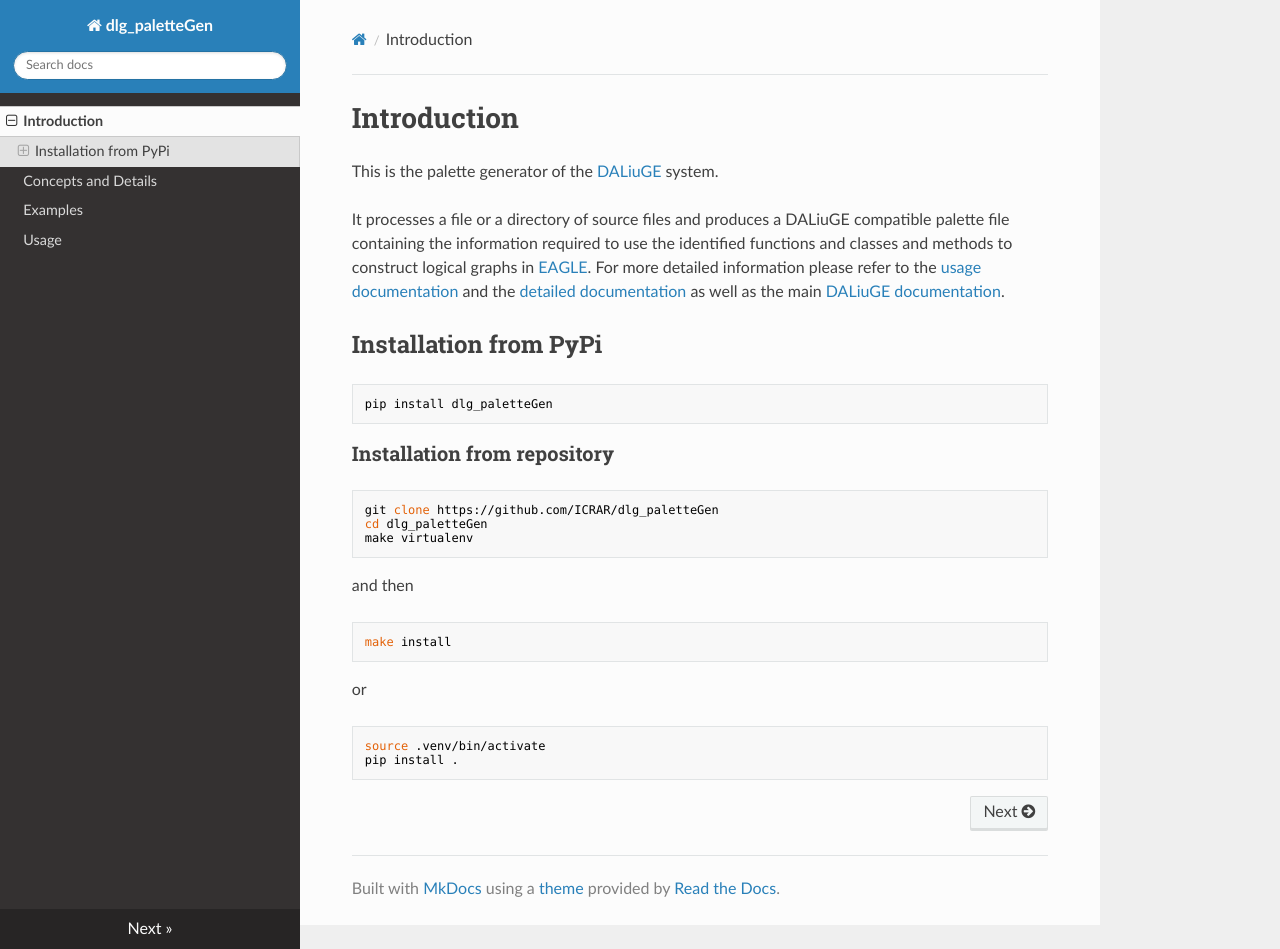
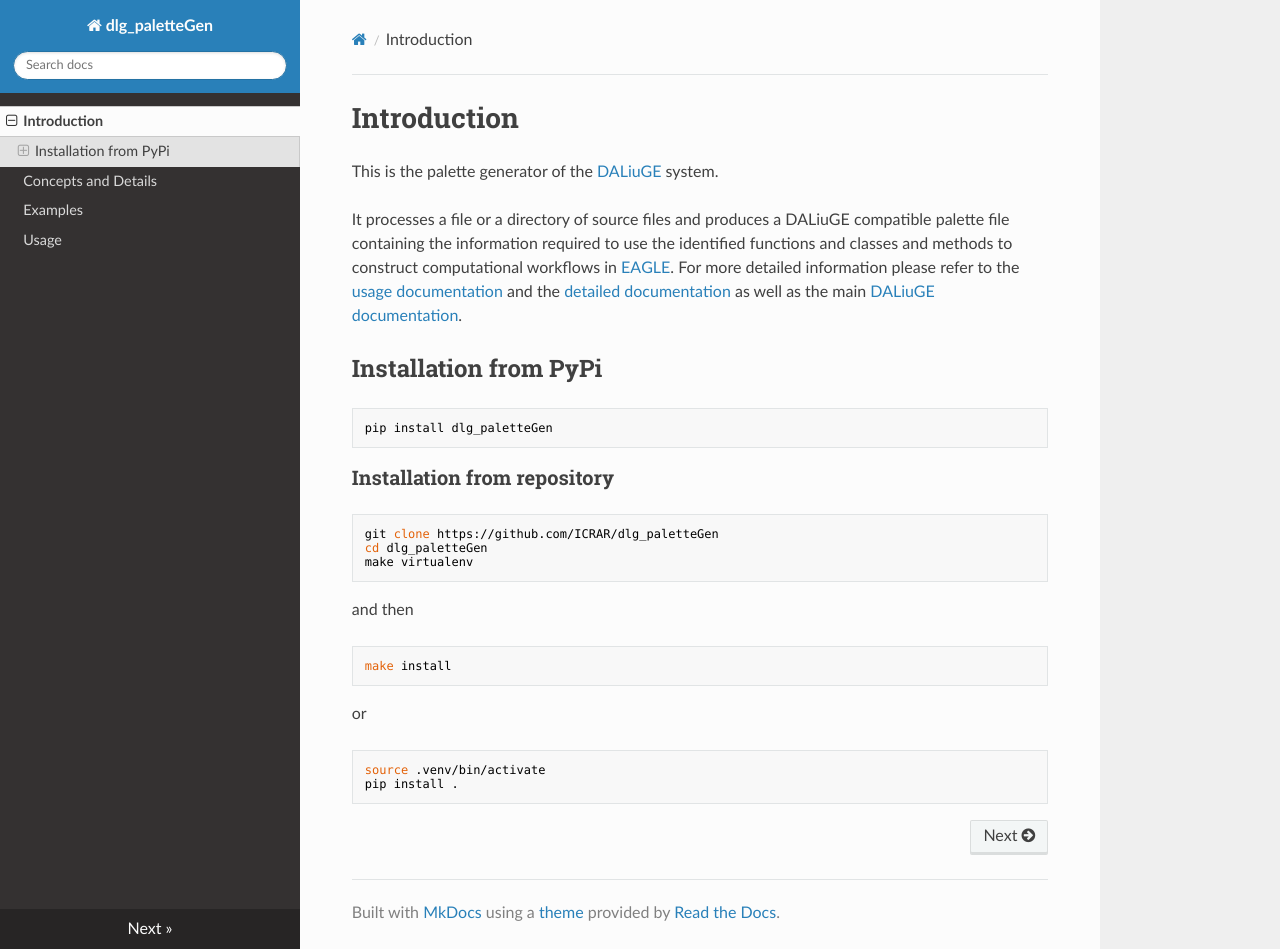
Before and after one commit to ICRAR/dlg_paletteGen, an MkDocs documentation site: the page built from docs/index.md, in a window 1280 px wide and 949 px high. Built offline with MkDocs 1.6.1, drawn with Linux system fonts in a browser that asks for light colours; nearby versions of some CDN libraries.

Commit message:
Doc updates

```diff
--- a/docs/index.md
+++ b/docs/index.md
@@ -4,7 +4,7 @@
 
 It processes a file or a directory of source files and
 produces a DALiuGE compatible palette file containing the
-information required to use the identified functions and classes and methods to construct logical graphs in [EAGLE](https://eagle-dlg.readthedocs.io).
+information required to use the identified functions and classes and methods to construct computational workflows in [EAGLE](https://eagle-dlg.readthedocs.io).
 For more detailed information please refer to the [usage documentation](
 https://ICRAR.github.io/dlg_paletteGen/Usage) and the [detailed documentation](
 https://ICRAR.github.io/dlg_paletteGen/Concept) as well as the main [DALiuGE documentation](https://daliuge.readthedocs.io).
```
Also changed, not shown: docs/Usage.md (+1 -1 lines).
